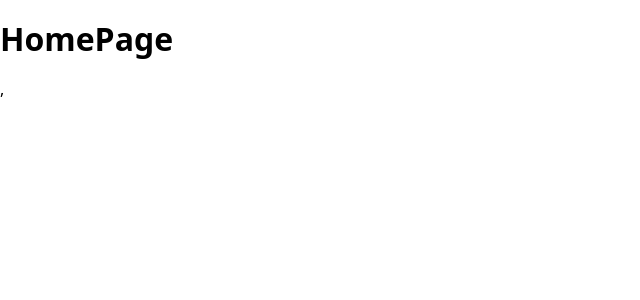
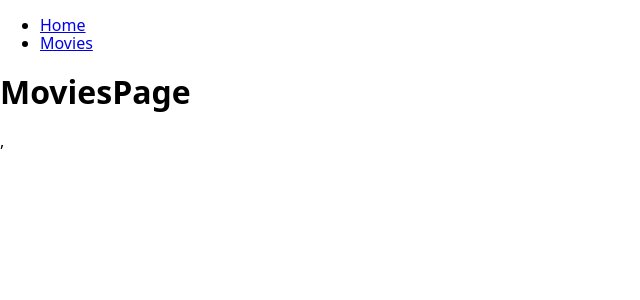
Before and after one commit to Feride-Sham/goit-react-hw-04-movies, a React (Create React App) app: page /movies in a window 1280 px wide. Shown: the top 300 px of the page, without its empty margins (0-640 px from the left). Built offline with nearby package versions, Linux system fonts and the light colour scheme.

Commit message:
feat: add Switch

```diff
--- a/src/App.js
+++ b/src/App.js
@@ -1,13 +1,27 @@
 import React from "react";
-import { Route } from "react-router-dom";
+import { Route, Link, Switch } from "react-router-dom";
 import HomePage from "./views/HomePage";
+import MoviesPage from "./views/MoviesPage";
+import NotFoundView from "./views/NotFoundView";
 
 import "./App.css";
 
 const App = () => {
   return (
     <>
-      <Route path="/" component={HomePage} />
+      <ul>
+        <li>
+          <Link to="/">Home</Link>
+        </li>
+        <li>
+          <Link to="/movies">Movies</Link>
+        </li>
+      </ul>
+      <Switch>
+        <Route exact path="/" component={HomePage} />
+        <Route path="/movies" component={MoviesPage} />
+        <Route component={NotFoundView} />
+      </Switch>
     </>
   );
 };
--- /dev/null
+++ b/src/views/MoviesPage.js
@@ -0,0 +1,6 @@
+import React from "react";
+
+const MoviesPage = () => {
+  return <h1>MoviesPage</h1>;
+};
+export default MoviesPage;
--- /dev/null
+++ b/src/views/NotFoundView.js
@@ -0,0 +1,6 @@
+import React from "react";
+
+const NotFoundView = () => {
+  return <h1>404 Not found</h1>;
+};
+export default NotFoundView;
```
